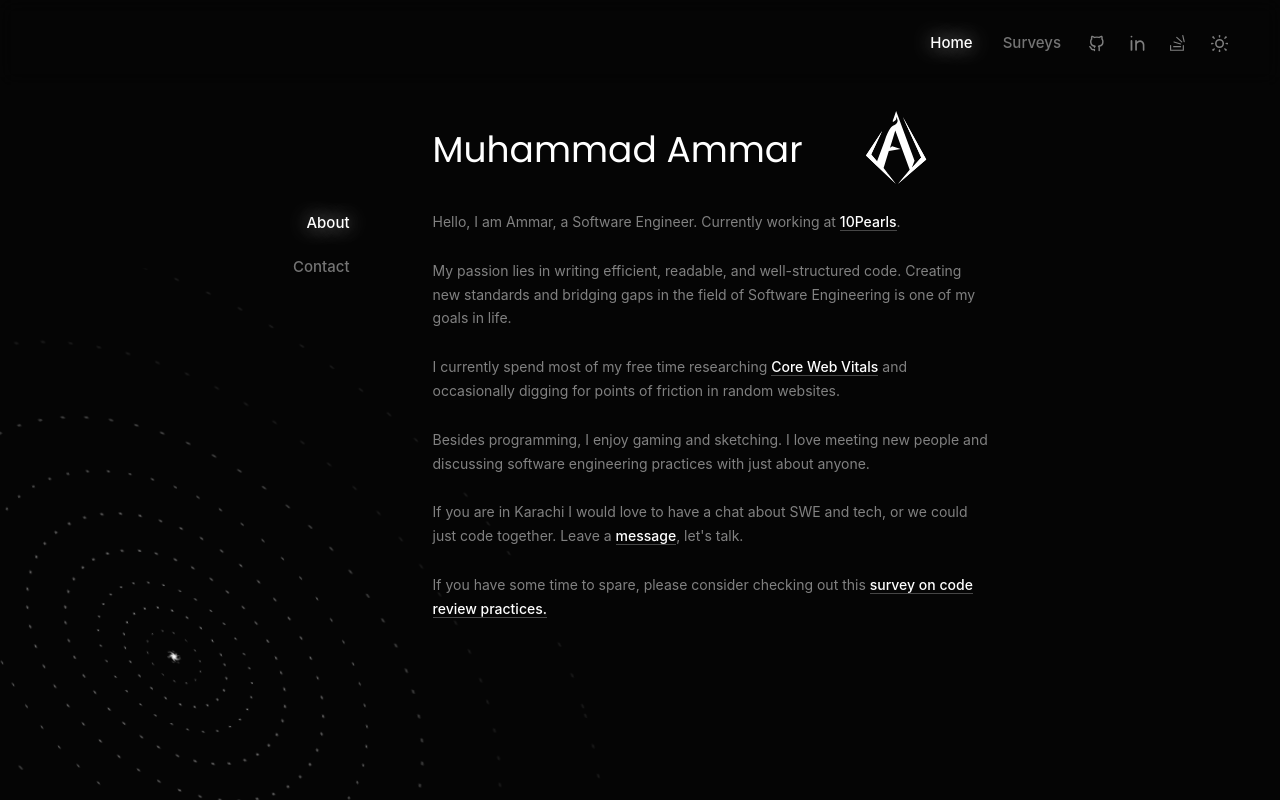
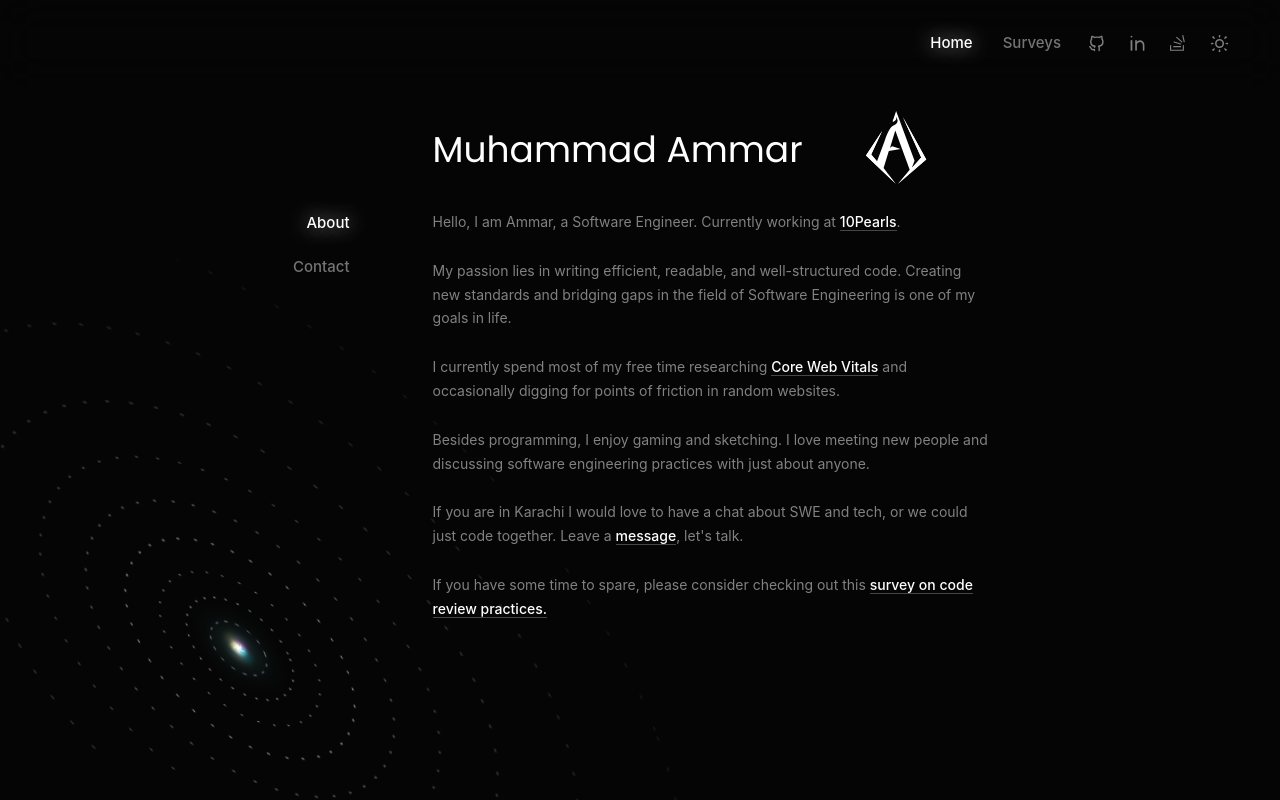
Before and after one commit to Fanoflix/personal-portfolio, a Vue app: page /about in a window 1280 px wide. Built offline with nearby package versions, Linux system fonts and the light colour scheme; a web font is replaced by a local one.

Commit message:
Removed center1 circle from spiral svg, changed colors + better code comments

```diff
--- a/src/components/illustrations/SpiralIllustration.vue
+++ b/src/components/illustrations/SpiralIllustration.vue
@@ -11,7 +11,7 @@ const { isDark } = storeToRefs(useThemeStore());
         cx="221.799"
         cy="786.678"
         r="805.389"
-        stroke="#1a1a1a"
+        stroke="#141414"
         stroke-width="4"
         stroke-linecap="round"
         stroke-linejoin="round"
@@ -22,7 +22,7 @@ const { isDark } = storeToRefs(useThemeStore());
         cx="221.798"
         cy="786.678"
         r="613.117"
-        stroke="#1a1a1a"
+        stroke="#212121"
         stroke-width="4"
         stroke-linecap="round"
         stroke-linejoin="round"
@@ -33,7 +33,7 @@ const { isDark } = storeToRefs(useThemeStore());
         cx="221.798"
         cy="786.677"
         r="466.82"
-        stroke="#404040"
+        stroke="#2b2b2b"
         stroke-width="4"
         stroke-linecap="round"
         stroke-linejoin="round"
@@ -44,7 +44,7 @@ const { isDark } = storeToRefs(useThemeStore());
         cx="221.798"
         cy="786.677"
         r="362.208"
-        stroke="#5e5e5e"
+        stroke="#454545"
         stroke-width="3"
         stroke-linecap="round"
         stroke-linejoin="round"
@@ -55,7 +55,7 @@ const { isDark } = storeToRefs(useThemeStore());
         cx="221.798"
         cy="786.676"
         r="279.406"
-        stroke="#787777"
+        stroke="#5c5c5c"
         stroke-width="3"
         stroke-linecap="round"
         stroke-linejoin="round"
@@ -66,7 +66,7 @@ const { isDark } = storeToRefs(useThemeStore());
         cx="221.798"
         cy="786.601"
         r="207.738"
-        stroke="#787777"
+        stroke="#808080"
         stroke-width="3"
         stroke-linecap="round"
         stroke-linejoin="round"
@@ -77,7 +77,7 @@ const { isDark } = storeToRefs(useThemeStore());
         cx="221.798"
         cy="786.601"
         r="145.278"
-        stroke="#b5b5b5"
+        stroke="#adadad"
         stroke-width="2"
         stroke-linecap="round"
         stroke-linejoin="round"
@@ -88,32 +88,32 @@ const { isDark } = storeToRefs(useThemeStore());
         cx="221.799"
         cy="786.602"
         r="96.7936"
-        stroke="#d9d9d9"
+        stroke="#d1d1d1"
         stroke-width="2"
         stroke-linecap="round"
         stroke-linejoin="round"
-        stroke-dasharray="2 26 2 26"
+        stroke-dasharray="2 20 2 20"
       />
       <circle
         id="circle2"
         cx="219.257"
         cy="786.676"
         r="50.9485"
-        stroke="#f0f0f0"
+        stroke="white"
         stroke-linecap="round"
         stroke-linejoin="round"
-        stroke-dasharray="2 20 2 22"
+        stroke-dasharray="5 16 5 16"
       />
-      <circle
+      <!-- <circle
         id="circle1"
         cx="219.299"
         cy="786.719"
         r="11.5319"
-        stroke="#f0f0f0"
+        stroke="#ffffff"
         stroke-linecap="round"
         stroke-linejoin="round"
-        stroke-dasharray="1 10 1 10"
-      />
+        stroke-dasharray="3 5 3 5"
+      /> -->
 
       <path
         id="centerStar"
@@ -128,23 +128,24 @@ const { isDark } = storeToRefs(useThemeStore());
 @import "@assets/screens.scss";
 .spiral-container {
   position: fixed;
-  bottom: -5%;
+  bottom: -6%;
   left: -5%;
   z-index: -10;
 }
 
 svg {
-  height: 59vh;
-  width: 60vw;
+  height: 70vh;
+  width: 69vw;
   min-height: 550px;
   min-width: 570px;
-  transform: skew(25deg, 10deg);
-  animation: skewAnim 20s ease-in-out infinite alternate;
+  transform: skew(20deg, 12deg);
+  will-change: transform filter;
+  // animation: skewAnim 20s ease-in-out infinite alternate;
   transition: filter 0.5s ease-in-out;
-  filter: invert(1) brightness(0.8);
+  filter: invert(1) brightness(0.6);
 
   #centerStar,
-  #circle1,
+  // #circle1,
   #circle2,
   #circle3,
   #circle4,
@@ -158,47 +159,47 @@ svg {
   }
 
   #centerStar {
-    animation: rotate 7s infinite linear, flicker 3.5s infinite ease;
+    animation: rotate 4s infinite linear;
   }
 
-  #circle1 {
-    animation: rotate 21s infinite linear;
-  }
+  // #circle1 {
+  //   animation: rotate 15s infinite linear;
+  // }
 
   #circle2 {
-    animation: rotate 32s infinite linear;
+    animation: rotate 25s infinite linear;
   }
 
   #circle3 {
-    animation: rotate 43s infinite linear;
+    animation: rotate 40s infinite linear;
   }
 
   #circle4 {
-    animation: rotate 54s infinite linear;
+    animation: rotate 60s infinite linear;
   }
 
   #circle5 {
-    animation: rotate 65s infinite linear;
+    animation: rotate 85s infinite linear;
   }
 
   #circle6 {
-    animation: rotate 74s infinite linear;
+    animation: rotate 115s infinite linear;
   }
 
   #circle7 {
-    animation: rotate 90s infinite linear;
+    animation: rotate 140s infinite linear;
   }
 
   #circle8 {
-    animation: rotate 120s infinite linear;
+    animation: rotate 190s infinite linear;
   }
 
   #circle9 {
-    animation: rotate 140s infinite linear;
+    animation: rotate 240s infinite linear;
   }
 
   #circle10 {
-    animation: rotate 170s infinite linear;
+    animation: rotate 320s infinite linear;
   }
 }
 
@@ -209,6 +210,18 @@ svg * {
 .dark {
   svg {
     filter: none;
+
+    #centerStar {
+      filter: drop-shadow(4px 4px 2px rgba(0, 234, 255, 0.7))
+        drop-shadow(-4px -4px 2px rgba(255, 255, 125, 0.7))
+        drop-shadow(4px -4px 2px rgba(205, 143, 255, 0.7))
+        drop-shadow(-4px 4px 2px rgba(255, 255, 255, 0.7))
+        drop-shadow(7px 12px 5px rgba(0, 234, 255, 0.2))
+        drop-shadow(-7px -12px 5px rgba(255, 255, 125, 0.2))
+        drop-shadow(7px -12px 5px rgba(205, 143, 255, 0.2))
+        drop-shadow(-7px 12px 5px rgba(255, 255, 255, 0.2))
+        drop-shadow(0px 0px 30px rgb(138, 255, 245));
+    }
   }
 }
 
@@ -223,7 +236,7 @@ svg * {
 
 @keyframes skewAnim {
   0% {
-    transform: skew(16deg, 8deg);
+    transform: skew(25deg, 25eg);
   }
   50% {
     transform: skew(18deg, 10deg);
@@ -233,107 +246,6 @@ svg * {
   }
 }
 
-@keyframes flicker {
-  1% {
-    filter: none;
-  }
-  2% {
-    filter: drop-shadow(0px 0px 50px rgb(253, 161, 255))
-      drop-shadow(0px 0px 50px rgb(255, 255, 255));
-  }
-  3% {
-    filter: none;
-  }
-  18% {
-    filter: none;
-  }
-  20% {
-    filter: drop-shadow(0px 60px 65px rgb(0, 255, 208))
-      drop-shadow(0px -60px 65px rgb(229, 145, 255));
-  }
-  21% {
-    filter: none;
-  }
-  29% {
-    filter: none;
-  }
-  31% {
-    filter: drop-shadow(0px -40px 75px rgb(0, 221, 255))
-      drop-shadow(70px 50px 85px rgb(175, 255, 238))
-      drop-shadow(-80px 90px 45px rgb(0, 255, 251))
-      drop-shadow(0px 0px 50px rgb(253, 161, 255))
-      drop-shadow(0px 0px 50px rgb(255, 255, 255))
-      drop-shadow(-70px 40px 85px rgb(255, 255, 255))
-      drop-shadow(-90px 20px 55px rgb(255, 251, 0));
-  }
-  35% {
-    filter: none;
-  }
-  40% {
-    filter: none;
-  }
-  42% {
-    filter: drop-shadow(50px 0px 75px rgb(71, 182, 255))
-      drop-shadow(0px -40px 85px rgb(0, 187, 181))
-      drop-shadow(0px -40px 85px rgb(0, 187, 181))
-      drop-shadow(0px -40px 85px rgb(0, 187, 181));
-  }
-  44% {
-    filter: none;
-  }
-  55% {
-    filter: none;
-  }
-  56% {
-    filter: drop-shadow(-40px 20px 75px rgb(0, 187, 255))
-      drop-shadow(10px 30px 85px rgb(0, 200, 255));
-  }
-  64% {
-    filter: none;
-  }
-  71% {
-    filter: none;
-  }
-  72% {
-    filter: drop-shadow(0px -30px 75px rgb(0, 221, 255))
-      drop-shadow(30px 35px 85px rgb(74, 255, 165))
-      drop-shadow(-20px 40px 45px rgb(0, 255, 251))
-      drop-shadow(-10px 40px 85px rgb(88, 255, 208))
-      drop-shadow(0px 0px 50px rgb(253, 161, 255))
-      drop-shadow(0px 0px 50px rgb(255, 255, 255))
-      drop-shadow(-30px 20px 55px rgb(219, 153, 255));
-  }
-  75% {
-    filter: none;
-  }
-  78% {
-    filter: drop-shadow(0px -20px 75px rgb(0, 221, 255))
-      drop-shadow(20px -20px 85px rgb(0, 170, 255))
-      drop-shadow(20px 30px 45px rgb(0, 255, 251))
-      drop-shadow(10px -10px 85px rgb(0, 255, 221))
-      drop-shadow(20px 20px 55px rgb(255, 255, 255));
-  }
-  82% {
-    filter: drop-shadow(50px 0px 75px rgb(0, 97, 161))
-      drop-shadow(0px -40px 85px rgb(0, 187, 181))
-      drop-shadow(0px -40px 25px rgb(0, 187, 181))
-      drop-shadow(0px 30px 125px rgb(0, 187, 181));
-  }
-  85% {
-    filter: none;
-  }
-
-  92% {
-    filter: drop-shadow(-40px 20px 75px rgb(255, 0, 0))
-      drop-shadow(0px 0px 50px rgb(253, 161, 255))
-      drop-shadow(0px 0px 50px rgb(255, 255, 255))
-      drop-shadow(10px 30px 85px rgb(0, 200, 255));
-  }
-  100% {
-    filter: none;
-  }
-}
-
 @media screen and (max-width: $bp_phone) {
   .spiral-container {
     display: none;
--- a/src/components/navbar/FNavbar.vue
+++ b/src/components/navbar/FNavbar.vue
@@ -127,7 +127,7 @@ const themeIconSource = computed(() => {
   top: 0;
   left: 0;
   padding: 0 $nav-x-padding;
-  backdrop-filter: blur(9px);
+  backdrop-filter: blur(22px);
 
   z-index: $z-top + 100;
   display: flex;
```
Also changed, not shown: src/assets/variables.scss (+18 -10 lines).
